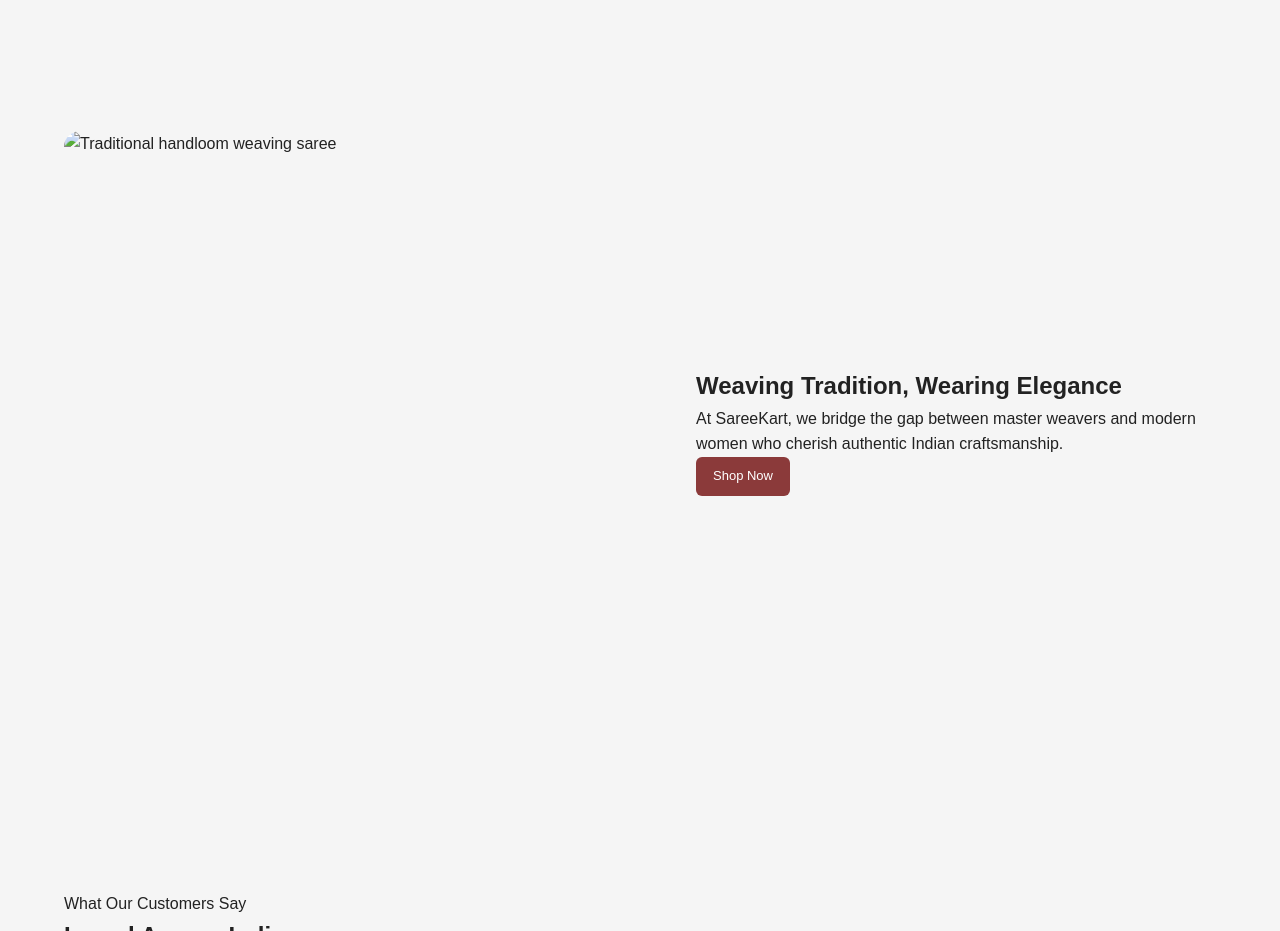
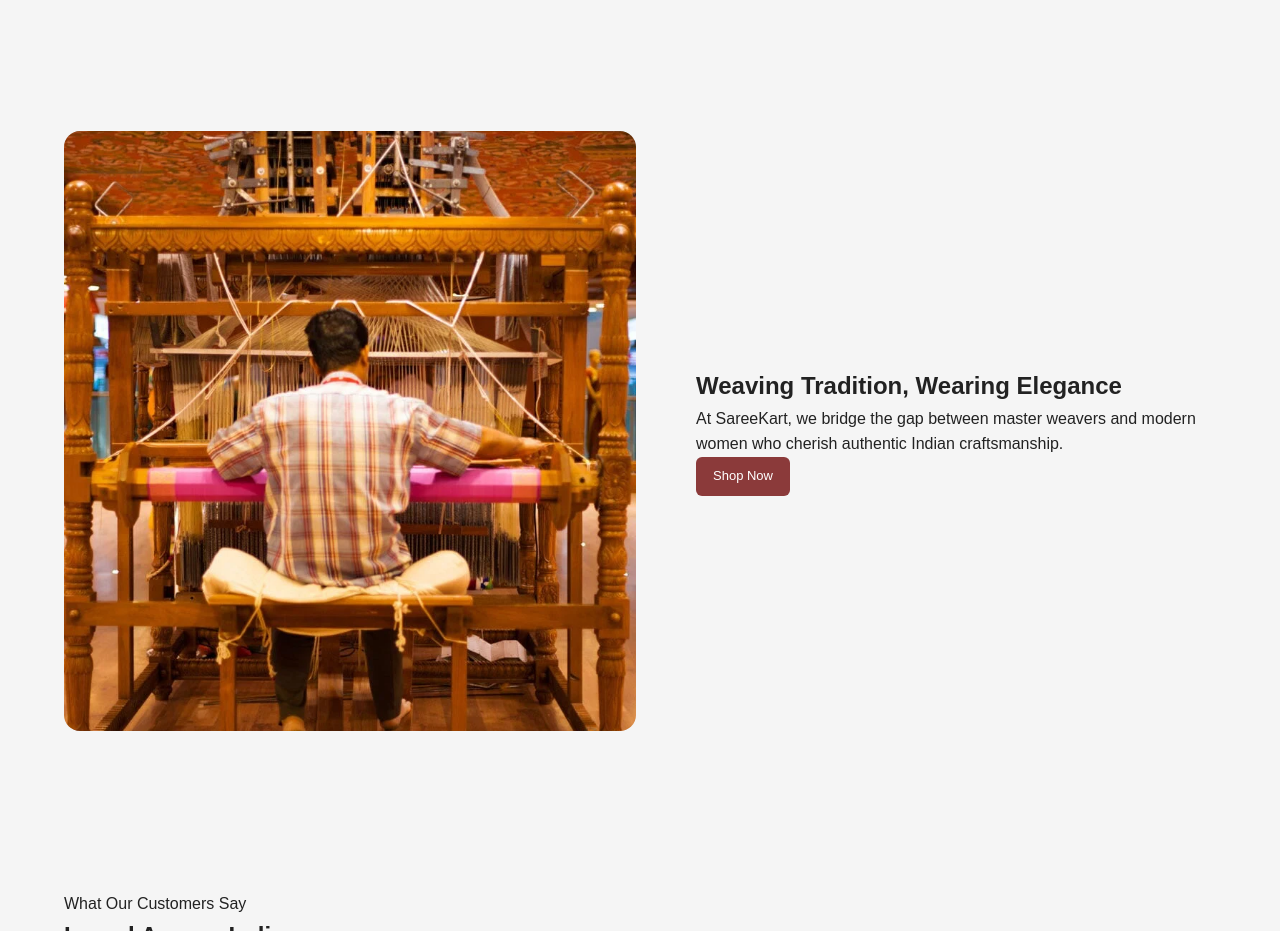
Before and after one commit to Bharath-b0/sareekart-ecommerce, a plain HTML site: page frontend/index.html in a window 1280 px wide. Shown: the part 1580-2511 px from the top of the page. Drawn offline with Linux system fonts and the light colour scheme.

Commit message:
added new images

```diff
--- a/frontend/index.html
+++ b/frontend/index.html
@@ -150,7 +150,7 @@
     <div class="hero-grid">
 
       <div class="hero-image">
-        <img src="data/hero.jpg" alt="Traditional handloom weaving saree">
+        <img src="data/hero.webp" alt="Traditional handloom weaving saree">
       </div>
 
       <div class="hero-content">
```
